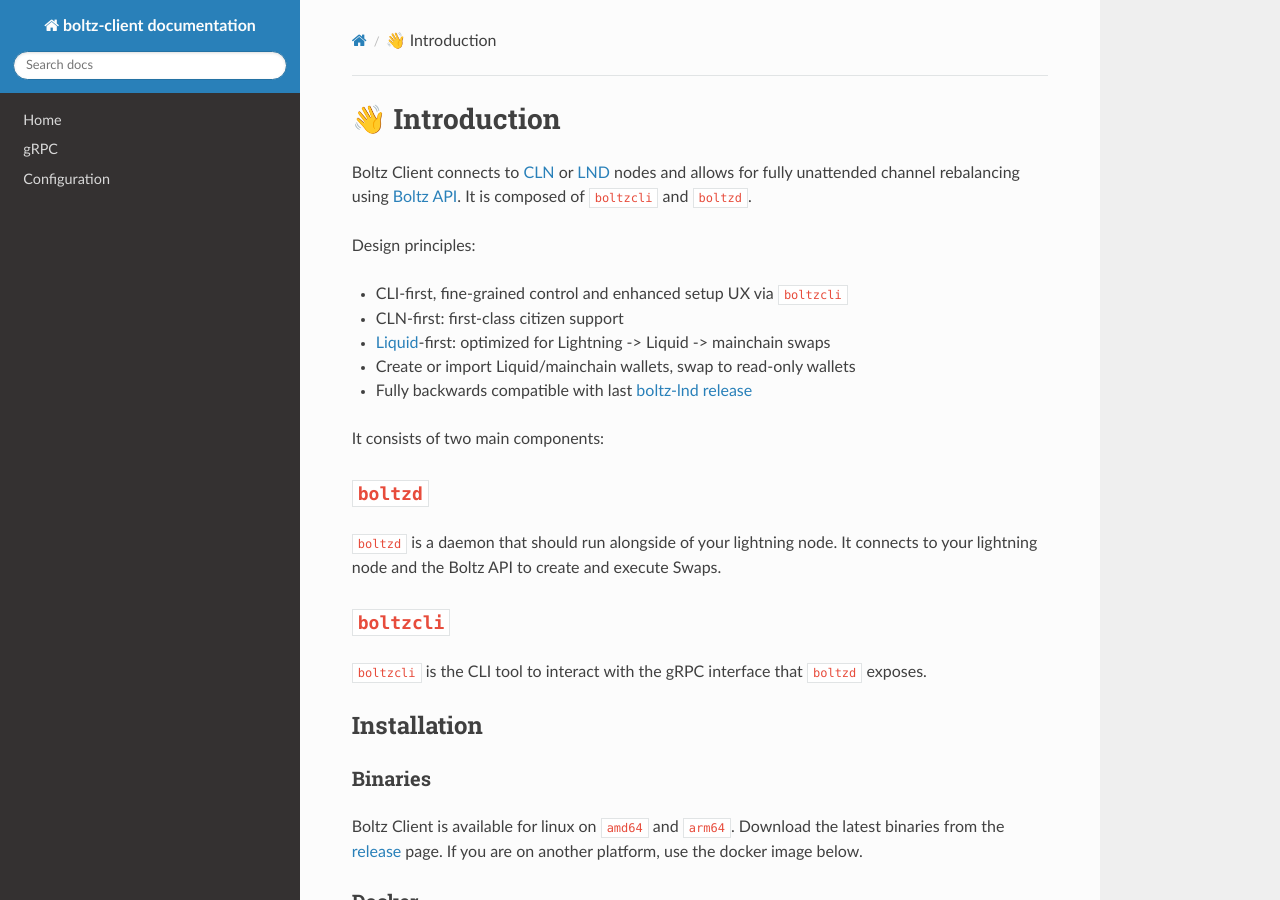
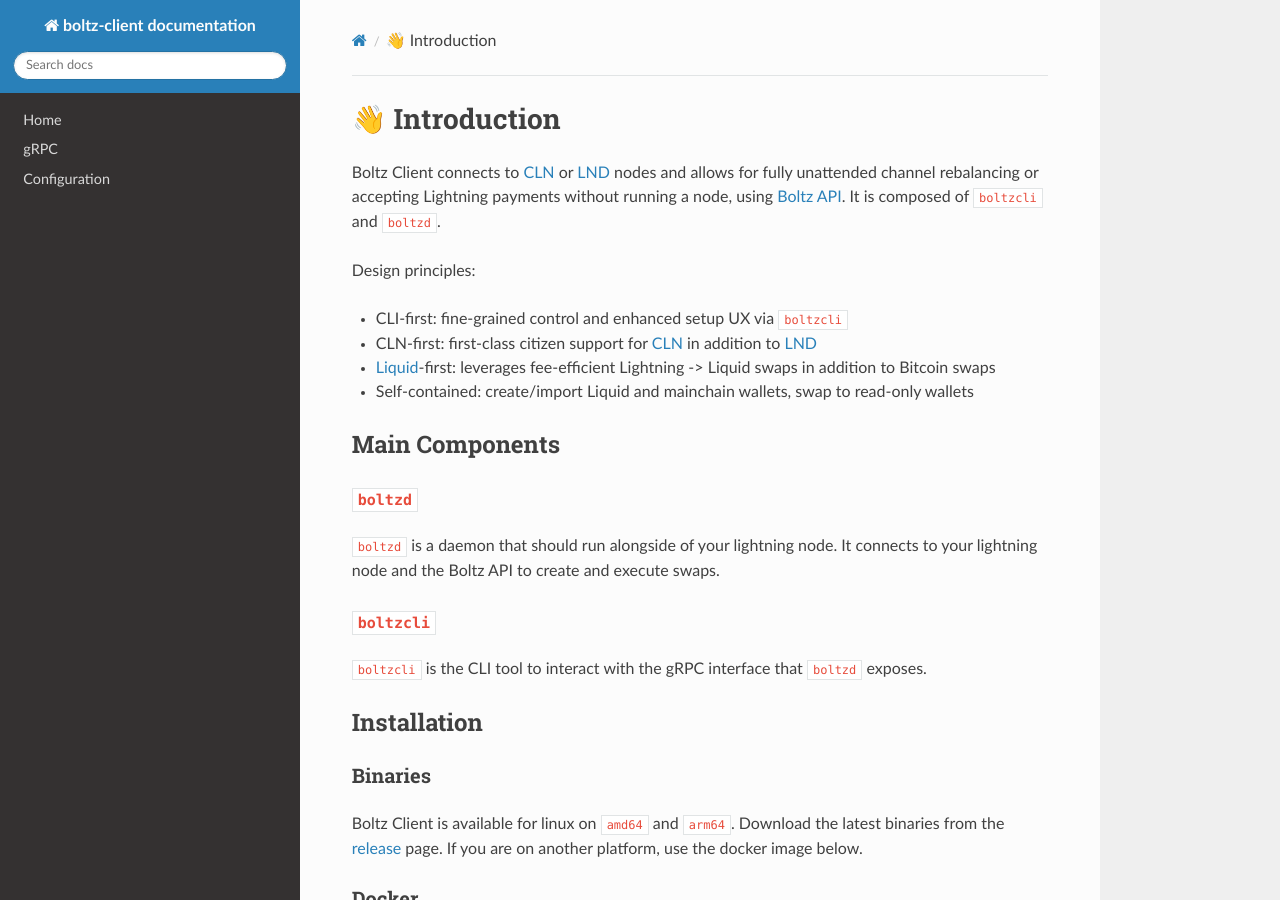
Before and after one commit to BoltzExchange/boltz-client, an MkDocs documentation site: the page built from docs/README.md, in a window 1280 px wide and 900 px high. Built offline with MkDocs 1.6.1, drawn with Linux system fonts in a browser that asks for light colours; nearby versions of some CDN libraries.

Commit message:
docs: link/spelling/wording fixes

```diff
--- a/docs/README.md
+++ b/docs/README.md
@@ -5,23 +5,22 @@ coverY: 0
 
 # 👋 Introduction
 
-Boltz Client connects to [CLN](https://github.com/ElementsProject/lightning/) or [LND](https://github.com/lightningnetwork/lnd/) nodes and allows for fully unattended channel rebalancing using [Boltz API](https://docs.boltz.exchange/v/api). It is composed of `boltzcli` and `boltzd`.
+Boltz Client connects to [CLN](https://github.com/ElementsProject/lightning/) or [LND](https://github.com/lightningnetwork/lnd/) nodes and allows for fully unattended channel rebalancing or accepting Lightning payments without running a node, using [Boltz API](https://docs.boltz.exchange/v/api). It is composed of `boltzcli` and `boltzd`.
 
 Design principles:
 
-* CLI-first, fine-grained control and enhanced setup UX via `boltzcli`
-* CLN-first: first-class citizen support
-* [Liquid](https://liquid.net/)-first: optimized for Lightning -> Liquid -> mainchain swaps
-* Create or import Liquid/mainchain wallets, swap to read-only wallets
-* Fully backwards compatible with last [boltz-lnd release](https://github.com/BoltzExchange/boltz-client/releases/tag/v1.2.7)
+* CLI-first: fine-grained control and enhanced setup UX via `boltzcli`
+* CLN-first: first-class citizen support for [CLN](https://github.com/ElementsProject/lightning) in addition to [LND](https://github.com/lightningnetwork/lnd)
+* [Liquid](https://liquid.net/)-first: leverages fee-efficient Lightning -> Liquid swaps in addition to Bitcoin swaps
+* Self-contained: create/import Liquid and mainchain wallets, swap to read-only wallets
 
-It consists of two main components:
+## Main Components
 
-## `boltzd`
+### `boltzd`
 
-`boltzd` is a daemon that should run alongside of your lightning node. It connects to your lightning node and the Boltz API to create and execute Swaps.
+`boltzd` is a daemon that should run alongside of your lightning node. It connects to your lightning node and the Boltz API to create and execute swaps.
 
-## `boltzcli`
+### `boltzcli`
 
 `boltzcli` is the CLI tool to interact with the gRPC interface that `boltzd` exposes.
 
```
Also changed, not shown: docs/SUMMARY.md (+2 -2 lines), docs/grpc.md (+1 -1 lines).
